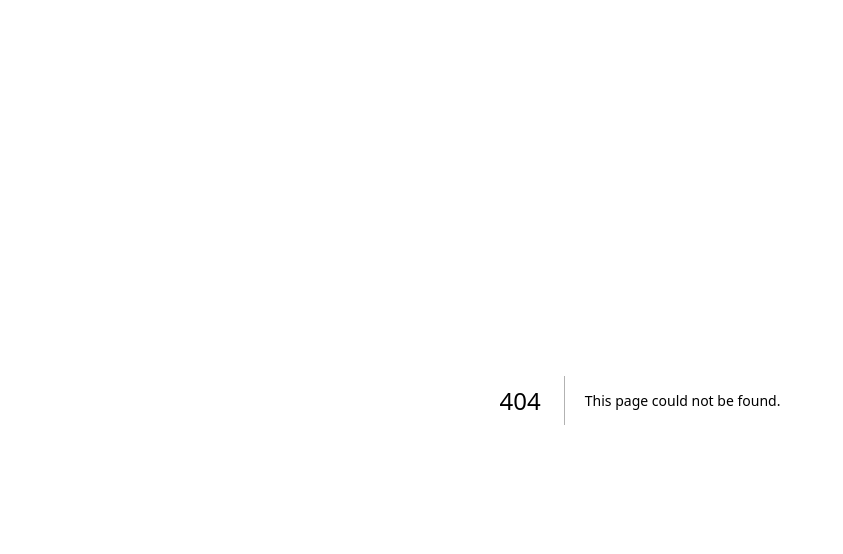
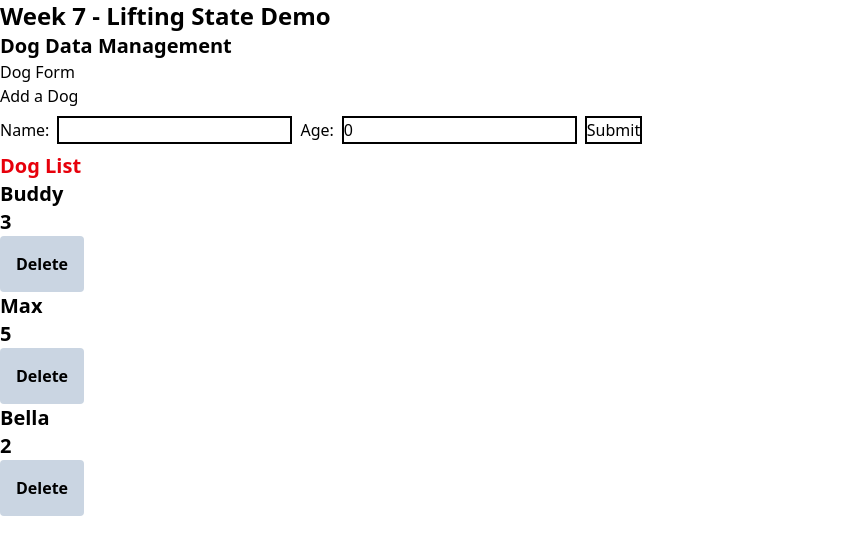
Before and after one commit to hamdyibrahim/web2-demos-26, a Next.js app: page /week7 in a window 1280 px wide. Before the commit this address had no page. Shown: the top 554 px of the page, without its empty margins (0-843 px from the left). Built offline with nearby package versions, Linux system fonts and the light colour scheme.

Commit message:
week7 completed

```diff
--- /dev/null
+++ b/app/week7-demo1/broken_counter.js
@@ -0,0 +1,23 @@
+"use client";
+
+export default function Broken_Counter() {
+  let count = 0;
+
+  const increment = () => {
+    count += 1;
+    console.log("Count: " + count);
+  };
+
+  return (
+    <div>
+      <h2 className="text-xl font-bold">Broken Counter</h2>
+      <p>Count: {count}</p>
+      <button
+        className="rounded bg-slate-300 font-bold p-4"
+        onClick={increment}
+      >
+        Increment
+      </button>
+    </div>
+  );
+}
--- /dev/null
+++ b/app/week7-demo1/counter.js
@@ -0,0 +1,28 @@
+"use client";
+
+import { useState } from "react";
+
+export default function Counter() {
+  // Create a state for count with 0 initial value
+  const [count, setCount] = useState(0);
+
+  const increment = () => {
+    // incrementing the state using setter
+    setCount(count + 1);
+    // log count
+    console.log(count);
+  };
+
+  return (
+    <div>
+      <h2 className="text-xl font-bold">React State Based Counter</h2>
+      <p>Count: {count}</p>
+      <button
+        className="rounded bg-slate-300 font-bold p-4"
+        onClick={increment}
+      >
+        Increment
+      </button>
+    </div>
+  );
+}
--- /dev/null
+++ b/app/week7-demo1/page.js
@@ -0,0 +1,12 @@
+import Broken_Counter from "./broken_counter.js";
+import Counter from "./counter.js";
+
+export default function Page() {
+  return (
+    <main>
+      <h1 className="text-2xl font-bold">Week 7 - Immutability Demo</h1>
+      <Broken_Counter />
+      <Counter />
+    </main>
+  );
+}
--- /dev/null
+++ b/app/week7-demo2/counter.js
@@ -0,0 +1,36 @@
+"use client";
+
+import { useState } from "react";
+
+export default function Counter() {
+  const [count, setCount] = useState(0);
+
+  const increment = () => {
+    // Increment the state multiple times by calling setCount(count + 1) multiple times - Incorrect
+    /*
+    setCount(count + 1);
+    setCount(count + 1);
+    setCount(count + 1);
+    */
+    // Correct way: call setCount((c) => c + 1)increment by passing a function with previous count
+    // as a parameter to setCount
+    setCount((count) => count + 1);
+    setCount((prevCount) => prevCount + 1);
+    setCount((prevCount) => prevCount + 1);
+
+    console.log("Count: " + count);
+  };
+
+  return (
+    <div>
+      <h2 className="text-xl font-bold">React State Based Counter</h2>
+      <p>Count: {count}</p>
+      <button
+        className="rounded bg-slate-300 font-bold p-4"
+        onClick={increment}
+      >
+        Increment
+      </button>
+    </div>
+  );
+}
--- /dev/null
+++ b/app/week7-demo2/page.js
@@ -0,0 +1,10 @@
+import Counter from "./counter.js";
+
+export default function Page() {
+  return (
+    <main>
+      <h1 className="text-2xl font-bold">Week 7 - Immutability Demo</h1>
+      <Counter />
+    </main>
+  );
+}
--- /dev/null
+++ b/app/week7-demo3/page.js
@@ -0,0 +1,10 @@
+import Person from "./person.js";
+
+export default function Page() {
+  return (
+    <main>
+      <h1 className="text-2xl font-bold">Week 7 - React State Containing an object Demo</h1>
+      <Person />
+    </main>
+  );
+}
--- /dev/null
+++ b/app/week7-demo3/person.js
@@ -0,0 +1,23 @@
+"use client";
+
+import { useState } from "react";
+
+export default function Person() {
+  // Create a person state that contains an object (name, age)
+  const [person, setPerson] = useState({ name: "Maria", age: 31 });
+
+  // Define a inc_ag () for incrementing the age property of person state
+  const inc_age = () => {
+    setPerson({ ...person, age: person.age + 1 });
+  };
+
+  return (
+    <div>
+      <h2 className="text-xl font-bold">Name: {person.name}</h2>
+      <p>Age: {person.age}</p>
+      <button className="rounded bg-slate-300 font-bold p-4" onClick={inc_age}>
+        Increment Age
+      </button>
+    </div>
+  );
+}
--- /dev/null
+++ b/app/week7/dog-form.js
@@ -0,0 +1,64 @@
+"use client";
+
+import { useState } from "react";
+
+export default function DogForm({ onAddDog }) {
+  // create a dog state for managing a dog object (id, name, age).
+  const [dog, setDog] = useState({ id: null, name: "", age: 0 });
+
+  /* Create handleSubmit() that
+     1- prevent the default behavior of form submission
+     2- Display the dog to the console
+     3- Update/re-initialize the dog state to reset the form after submission
+     */
+  const handleSubmit = (e) => {
+    e.preventDefault();
+    const id = Math.floor(Math.random() * 10000);
+    // Another way is finding the max id in the dogs then add 1 to it
+
+    //console.log(dog);
+    onAddDog({ ...dog, id });
+    setDog({ id: null, name: "", age: 0 });
+  };
+
+  // Create handleNameChange() to update the name property in dog state
+  const handleNameChange = (e) => {
+    setDog({ ...dog, name: e.target.value });
+  };
+
+  // Create handleAgeChange() to update the age property in dog state
+  const handleAgeChange = (e) => {
+    //setDog({...dog, age: parseInt(e.target.value, 10) || 0})
+    setDog({ ...dog, age: parseInt(e.target.value) });
+  };
+
+  return (
+    <div>
+      <h2>Dog Form</h2>
+      <form onSubmit={handleSubmit}>
+        <h2>Add a Dog</h2>
+        <label>
+          Name:
+          <input
+            type="text"
+            value={dog.name}
+            onChange={handleNameChange}
+            className="border-2 m-2"
+          />
+        </label>
+        <label>
+          Age:
+          <input
+            type="number"
+            value={dog.age}
+            onChange={handleAgeChange}
+            className="border-2 m-2"
+          />
+        </label>
+        <button type="submit" className="border-2">
+          Submit
+        </button>
+      </form>
+    </div>
+  );
+}
--- /dev/null
+++ b/app/week7/dog-list.js
@@ -0,0 +1,18 @@
+import Dog from "./dog";
+
+export default function DogList({ dogs, onDeleteDog }) {
+  console.log(dogs);
+  return (
+    <div>
+      <h2 className="text-xl font-bold text-red-600">Dog List</h2>
+      {dogs.map((dog) => (
+        <Dog
+          key={dog.id}
+          name={dog.name}
+          age={dog.age}
+          onDelete={() => onDeleteDog(dog.id)}
+        />
+      ))}
+    </div>
+  );
+}
--- /dev/null
+++ b/app/week7/dog.js
@@ -0,0 +1,12 @@
+//Dog component with 2 props name and age for displaying dog object
+export default function Dog({ id, name, age, onDelete }) {
+  return (
+    <div>
+      <h2 className="text-xl font-bold">{name}</h2>
+      <p className="text-xl font-bold">{age}</p>
+      <button className="rounded bg-slate-300 font-bold p-4" onClick={ () => onDelete(id)}>
+        Delete
+      </button>
+    </div>
+  );
+}
--- /dev/null
+++ b/app/week7/dogs.json
@@ -0,0 +1,5 @@
+[
+  { "id": 1, "name": "Buddy", "age": 3 },
+  { "id": 2, "name": "Max", "age": 5 },
+  { "id": 3, "name": "Bella", "age": 2 }
+]
--- /dev/null
+++ b/app/week7/page.js
@@ -0,0 +1,26 @@
+"use client";
+
+import DogList from "./dog-list";
+import DogForm from "./dog-form";
+import dogData from "./dogs.json";
+
+import { useState } from "react";
+
+export default function Page() {
+  const [dogs, setDogs] = useState(dogData);
+
+  const handleAddDog = (dog) => {
+    setDogs([...dogs, dog]);
+  };
+ const handleDeleteDog = (id) => {
+setDogs(dogs.filter((dog) => dog.id != id))
+ };
+  return (
+    <main>
+      <h1 className="text-2xl font-bold">Week 7 - Lifting State Demo</h1>
+      <h2 className="text-xl font-bold">Dog Data Management</h2>
+      <DogForm onAddDog={handleAddDog} />
+      <DogList dogs={dogs} onDeleteDog={handleDeleteDog}/>
+    </main>
+  );
+}
```
